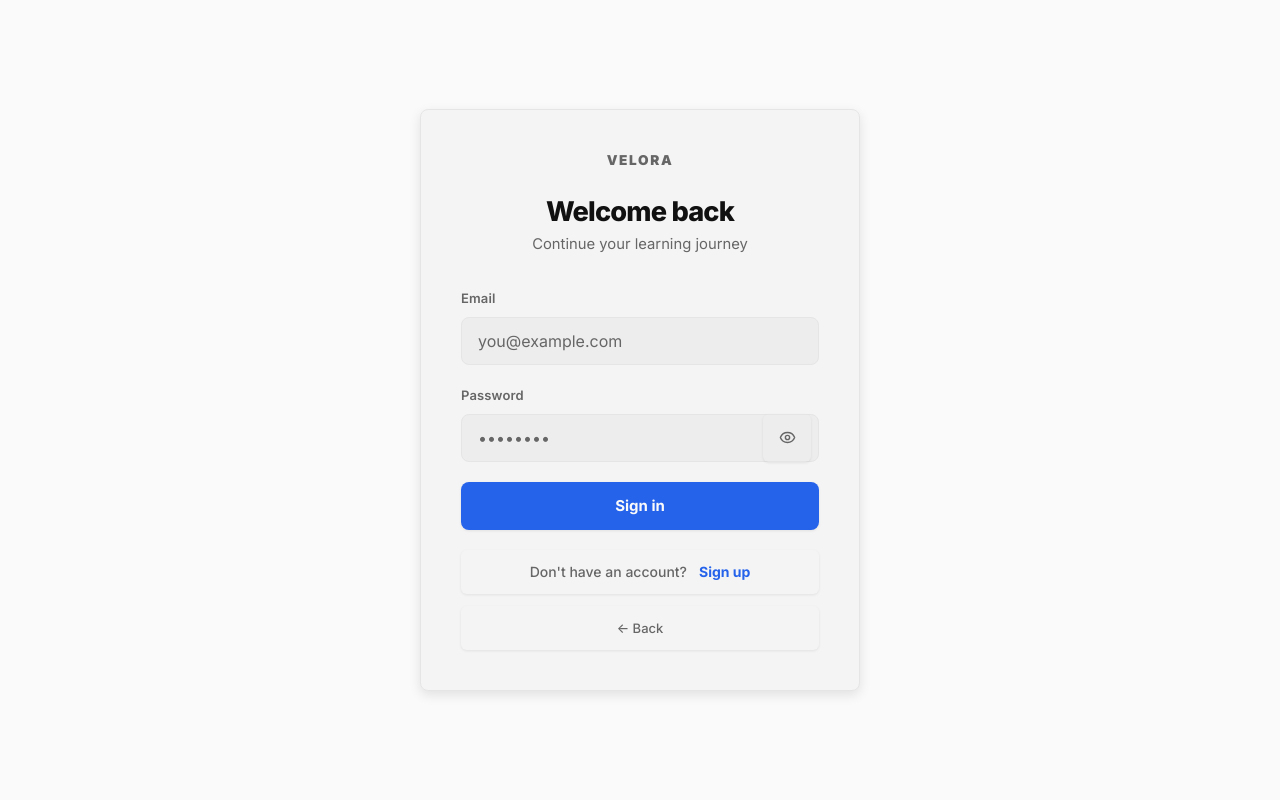
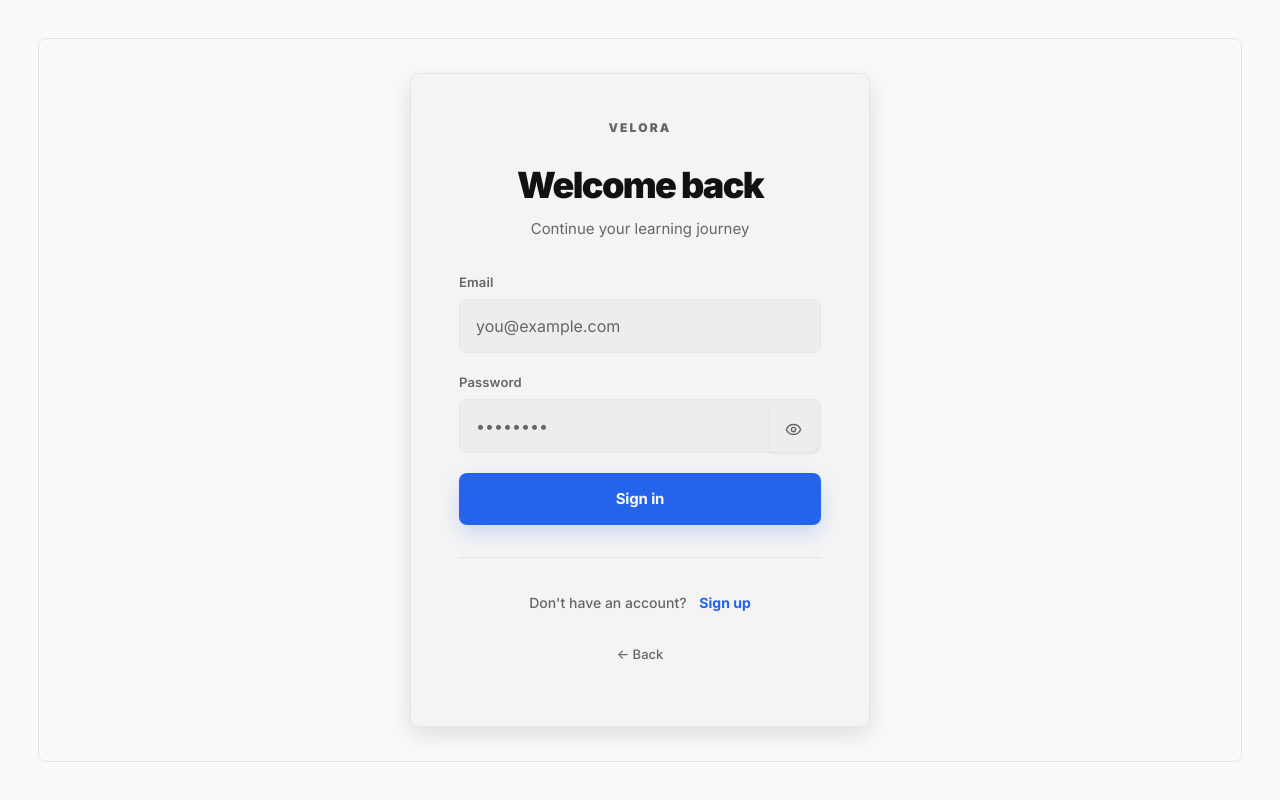
Before and after one commit to toibawani/Velora, a React (Create React App) app: page / in a window 1280 px wide. Both pictures are taken after a click on the button "Sign in". Built offline with nearby package versions, Linux system fonts and the light colour scheme.

Commit message:
make account access feel calm and human

```diff
--- a/src/screens/Login.js
+++ b/src/screens/Login.js
@@ -9,17 +9,28 @@ function Login({ setScreen, onLogin, showToast }) {
   const [password, setPassword] = useState('');
   const [passwordError, setPasswordError] = useState('');
   const [showPassword, setShowPassword] = useState(false);
+  const [touched, setTouched] = useState({ email: false, password: false });
 
   const handleEmailChange = (e) => {
     const value = e.target.value;
     setEmail(value);
-    setEmailError(getErrorMessage('Email', value));
+    if (touched.email) setEmailError(getErrorMessage('Email', value));
+  };
+
+  const handleEmailBlur = () => {
+    setTouched((current) => ({ ...current, email: true }));
+    setEmailError(getErrorMessage('Email', email));
   };
 
   const handlePasswordChange = (e) => {
     const value = e.target.value;
     setPassword(value);
-    setPasswordError(getErrorMessage('Password', value));
+    if (touched.password) setPasswordError(getErrorMessage('Password', value));
+  };
+
+  const handlePasswordBlur = () => {
+    setTouched((current) => ({ ...current, password: true }));
+    setPasswordError(getErrorMessage('Password', password));
   };
 
   const handleSubmit = (e) => {
@@ -55,12 +66,13 @@ function Login({ setScreen, onLogin, showToast }) {
               placeholder="you@example.com"
               value={email}
               onChange={handleEmailChange}
+              onBlur={handleEmailBlur}
               aria-invalid={Boolean(emailError)}
               aria-describedby={emailError ? 'login-email-error' : undefined}
               required
             />
             {emailError && (
-              <span className="auth-field-error" id="login-email-error" style={{ color: '#E74C3C', fontSize: '0.78rem', marginTop: '4px', display: 'block' }}>
+              <span className="auth-field-error" id="login-email-error">
                 {emailError}
               </span>
             )}
@@ -76,6 +88,7 @@ function Login({ setScreen, onLogin, showToast }) {
               placeholder="••••••••"
               value={password}
               onChange={handlePasswordChange}
+              onBlur={handlePasswordBlur}
               aria-invalid={Boolean(passwordError)}
               aria-describedby={passwordError ? 'login-password-error' : undefined}
               required
@@ -84,7 +97,7 @@ function Login({ setScreen, onLogin, showToast }) {
               {showPassword ? <EyeOff size={17} /> : <Eye size={17} />}
             </button>
             {passwordError && (
-              <span className="auth-field-error" id="login-password-error" style={{ color: '#E74C3C', fontSize: '0.78rem', marginTop: '4px', display: 'block' }}>
+              <span className="auth-field-error" id="login-password-error">
                 {passwordError}
               </span>
             )}
@@ -97,12 +110,14 @@ function Login({ setScreen, onLogin, showToast }) {
 
         <div className="auth-footer">
           <button
+            type="button"
             onClick={() => setScreen('register')}
             className="auth-link"
           >
             Don't have an account? <span>Sign up</span>
           </button>
           <button
+            type="button"
             onClick={() => setScreen('splash')}
             className="auth-back"
           >
--- a/src/styles/Auth.css
+++ b/src/styles/Auth.css
@@ -1,46 +1,39 @@
 /* ==========================================================================
-   Auth.css — Premium Login & Registration Screens
-   --------------------------------------------------------------------------
-   Centered card design with full token system, focus rings, smooth
-   transitions, and a subtle ambient glow. Works in both light and dark mode.
+   Auth — calm, high-trust account access
    ========================================================================== */
 
-/* ==================== CONTAINER ==================== */
 .auth-container {
   min-height: 100vh;
+  min-height: 100dvh;
   display: flex;
   align-items: center;
   justify-content: center;
   background: var(--bg-primary);
-  padding: var(--space-8);
+  padding: clamp(1.5rem, 5vw, 4rem);
   position: relative;
-  overflow: hidden;
+  overflow-x: hidden;
 }
 
-/* Ambient glow behind card */
+/* A quiet border gives the form presence without decoration or glow. */
 .auth-container::before {
   content: '';
-  position: absolute;
-  top: 50%;
-  left: 50%;
-  transform: translate(-50%, -55%);
-  width: 600px;
-  height: 400px;
-  background: transparent;
+  position: fixed;
+  inset: clamp(1rem, 3vw, 2.5rem);
+  border: 1px solid var(--border-subtle);
+  border-radius: var(--radius-xl);
   pointer-events: none;
 }
 
-/* ==================== CARD ==================== */
 .auth-card {
   position: relative;
-  max-width: 440px;
   width: 100%;
-  padding: var(--space-10);
+  max-width: 460px;
+  padding: clamp(2rem, 6vw, 3rem);
   background: var(--bg-secondary);
   border: 1px solid var(--border-default);
   border-radius: var(--radius-xl);
-  box-shadow: var(--shadow-md);
-  animation: auth-card-appear 0.3s cubic-bezier(0.16, 1, 0.3, 1) both;
+  box-shadow: var(--shadow-lg);
+  animation: auth-card-appear 0.35s cubic-bezier(0.16, 1, 0.3, 1) both;
 }
 
 @keyframes auth-card-appear {
@@ -54,35 +47,38 @@
   }
 }
 
-/* Logo/Brand mark at top */
+/* ==================== BRAND & TYPE ==================== */
 .auth-card::before {
   content: 'VELORA';
   display: block;
-  font-size: 0.85rem;
+  margin-bottom: var(--space-8);
+  color: var(--text-secondary);
+  font-family: var(--font-display);
+  font-size: 0.75rem;
   font-weight: 900;
-  letter-spacing: 0.12em;
-  color: var(--text-tertiary);
-  margin-bottom: var(--space-6);
+  letter-spacing: 0.18em;
+  line-height: 1;
   text-align: center;
 }
 
-/* ==================== TYPOGRAPHY ==================== */
 .auth-title {
-  font-family: var(--font-sans);
-  font-size: 1.7rem;
-  font-weight: 800;
+  margin: 0;
   color: var(--text-primary);
-  letter-spacing: -0.03em;
-  margin: 0 0 var(--space-1) 0;
+  font-family: var(--font-display);
+  font-size: clamp(1.9rem, 5vw, 2.25rem);
+  font-weight: 900;
+  letter-spacing: -0.045em;
+  line-height: 1.08;
   text-align: center;
 }
 
 .auth-subtitle {
-  font-size: 0.925rem;
+  margin: var(--space-3) 0 var(--space-8);
   color: var(--text-secondary);
-  margin: 0 0 var(--space-8) 0;
+  font-size: 0.9375rem;
+  font-weight: 400;
+  line-height: 1.6;
   text-align: center;
-  line-height: var(--leading-normal);
 }
 
 /* ==================== FORM ==================== */
@@ -90,7 +86,7 @@
   display: flex;
   flex-direction: column;
   gap: var(--space-5);
-  margin-bottom: var(--space-5);
+  margin: 0;
 }
 
 .form-group {
@@ -101,78 +97,117 @@
 }
 
 .form-group label {
+  color: var(--text-secondary);
   font-size: 0.8125rem;
   font-weight: 600;
-  color: var(--text-secondary);
   letter-spacing: 0.01em;
+  line-height: 1.4;
 }
 
 .form-group input {
+  box-sizing: border-box;
   width: 100%;
-  box-sizing: border-box;
-  padding: 12px 16px;
-  min-height: 48px;
+  min-height: 54px;
+  padding: 0 1rem;
+  overflow: visible;
   background: var(--bg-tertiary);
   border: 1px solid var(--border-default);
   border-radius: var(--radius-md);
+  color: var(--text-primary);
   font-family: var(--font-sans);
-  font-size: 16px;
-  color: var(--text-primary);
-  transition: border-color 0.18s ease, box-shadow 0.18s ease;
+  font-size: 1rem;
+  font-weight: 400;
   text-overflow: clip;
-  overflow: visible;
+  transition: border-color 180ms ease, background-color 180ms ease, box-shadow 180ms ease;
 }
 
 .form-group input::placeholder {
   color: var(--text-tertiary);
+  opacity: 1;
+}
+
+.form-group input:hover {
+  border-color: var(--border-strong);
+}
+
+.form-group input[aria-invalid='true'] {
+  border-color: var(--color-error);
 }
 
 .form-group input:focus-visible {
-  outline: 2px solid #667eea;
+  outline: 2px solid var(--color-accent);
   outline-offset: 2px;
-  border-color: var(--accent-primary);
-  box-shadow: 0 0 0 3px rgba(102, 126, 234, 0.2);
+  border-color: var(--color-accent);
+  box-shadow: 0 0 0 4px rgba(37, 99, 235, 0.16);
 }
 
 .form-group input:focus:not(:focus-visible) {
   outline: none;
 }
 
-  .password-toggle { position: absolute; right: var(--space-2); bottom: 0; width: 48px; height: 48px; padding: 0; color: var(--text-secondary); background: transparent; border: 0; }
-  .password-toggle:hover { color: var(--text-primary); background: var(--bg-hover); }
+.auth-field-error {
+  display: block;
+  margin-top: var(--space-1);
+  color: var(--color-error);
+  font-size: 0.78rem;
+  font-weight: 500;
+  line-height: 1.45;
+}
 
+.password-toggle {
+  position: absolute;
+  right: var(--space-1);
+  bottom: 0;
+  width: 48px;
+  height: 48px;
+  padding: 0;
+  background: transparent;
+  border: 0;
+  color: var(--text-secondary);
+}
+
+.password-toggle:hover {
+  background: var(--bg-hover);
+  color: var(--text-primary);
+  box-shadow: none;
+}
+
+/* ==================== BUTTONS ==================== */
 .btn {
-  width: 100%;
-  padding: 12px 20px;
-  min-height: 48px;
-  font-family: var(--font-sans);
-  font-size: 0.9375rem;
-  font-weight: 700;
-  border-radius: var(--radius-md);
-  cursor: pointer;
-  transition: transform 0.2s cubic-bezier(0.16, 1, 0.3, 1), box-shadow 0.2s ease, background-color 0.15s ease;
-  border: none;
-  text-align: center;
   box-sizing: border-box;
   display: flex;
   align-items: center;
   justify-content: center;
+  width: 100%;
+  min-height: 52px;
+  padding: 0.875rem 1.25rem;
+  border: 0;
+  border-radius: var(--radius-md);
+  cursor: pointer;
+  font-family: var(--font-sans);
+  font-size: 0.9375rem;
+  font-weight: 700;
+  letter-spacing: -0.01em;
+  line-height: 1.2;
+  text-align: center;
+  transition: background-color 160ms ease, border-color 160ms ease, color 160ms ease, box-shadow 160ms ease, transform 120ms ease;
 }
 
 .btn-primary {
   background: var(--accent-primary);
   color: var(--text-inverse);
+  box-shadow: 0 8px 20px rgba(37, 99, 235, 0.2);
 }
 
 .btn-primary:hover {
   background: var(--accent-primary-hover);
-  transform: translateY(-2px);
-  box-shadow: var(--shadow-hover);
+  box-shadow: 0 10px 24px rgba(37, 99, 235, 0.28);
+  transform: translateY(-1px);
 }
 
 .btn-primary:active {
-  transform: scale(0.98) translateY(0);
-  box-shadow: none;
+  box-shadow: 0 4px 10px rgba(37, 99, 235, 0.18);
+  transform: translateY(1px) scale(0.99);
 }
 
 .btn-secondary {
@@ -182,14 +217,14 @@
 }
 
 .btn-secondary:hover {
+  background: var(--bg-tertiary);
   border-color: var(--border-strong);
   color: var(--text-primary);
-  background: var(--bg-tertiary);
   transform: translateY(-1px);
 }
 
 .btn-secondary:active {
-  transform: scale(0.98);
+  transform: translateY(1px) scale(0.99);
 }
 
 .btn-full {
@@ -210,57 +245,60 @@
   background: var(--bg-tertiary);
 }
 
-/* ==================== FOOTER LINKS ==================== */
+/* ==================== FOOTER ==================== */
 .auth-footer {
   display: flex;
   flex-direction: column;
-  gap: var(--space-3);
-  margin-top: var(--space-5);
+  gap: var(--space-1);
+  margin-top: var(--space-8);
+  padding-top: var(--space-5);
+  border-top: 1px solid var(--border-subtle);
 }
 
-.auth-link {
-  background: transparent;
-  border: none;
-  color: var(--text-secondary);
-  font-size: 0.875rem;
-  cursor: pointer;
-  text-align: center;
-  padding: 8px;
-  transition: color 0.2s ease;
-  font-weight: 500;
-  min-height: 44px;
+button.auth-link,
+button.auth-back {
   display: flex;
   align-items: center;
   justify-content: center;
+  width: 100%;
+  min-height: 48px;
+  padding: 0.625rem 0.75rem;
+  background: transparent;
+  border: 0;
+  box-shadow: none;
+  color: var(--text-secondary);
+  font-family: var(--font-sans);
+  cursor: pointer;
+  text-align: center;
+  transition: background-color 160ms ease, color 160ms ease;
 }
 
-.auth-link:hover {
+button.auth-link {
+  font-size: 0.875rem;
+  font-weight: 500;
+}
+
+button.auth-link span {
+  margin-left: 0.3rem;
+  color: var(--accent-primary);
+  font-weight: 700;
+}
+
+button.auth-back {
+  color: var(--text-tertiary);
+  font-size: 0.8125rem;
+  font-weight: 500;
+}
+
+button.auth-link:hover,
+button.auth-back:hover {
+  background: var(--bg-hover);
+  box-shadow: none;
   color: var(--text-primary);
 }
 
-.auth-link span {
-  color: var(--accent-primary);
-  font-weight: 700;
-  margin-left: 4px;
-}
-
-.auth-back {
-  background: transparent;
-  border: none;
-  color: var(--text-tertiary);
-  font-size: 0.8125rem;
-  cursor: pointer;
-  text-align: center;
-  padding: 8px;
-  transition: color 0.2s ease;
-  min-height: 44px;
-  display: flex;
-  align-items: center;
-  justify-content: center;
-}
-
-.auth-back:hover {
-  color: var(--text-secondary);
+button.auth-link:hover span {
+  color: var(--accent-primary-hover);
 }
 
 /* Divider */
@@ -284,17 +322,19 @@
 /* ==================== RESPONSIVE ==================== */
 @media (max-width: 480px) {
   .auth-container {
-    padding: var(--space-4);
     align-items: flex-start;
     padding-top: var(--space-12);
   }
 
+  .auth-container::before {
+    inset: 0.75rem;
+  }
+
   .auth-card {
     padding: var(--space-6);
-    border-radius: var(--radius-lg);
   }
 
-  .form-group input {
-    font-size: 1rem; /* 16px ensures no browser auto-zoom on iOS */
+  .auth-card::before {
+    margin-bottom: var(--space-6);
   }
 }
```
Also changed, not shown: src/screens/Register.js (+27 -6 lines), 1 other file (tests, documents, lock files or other folders).
